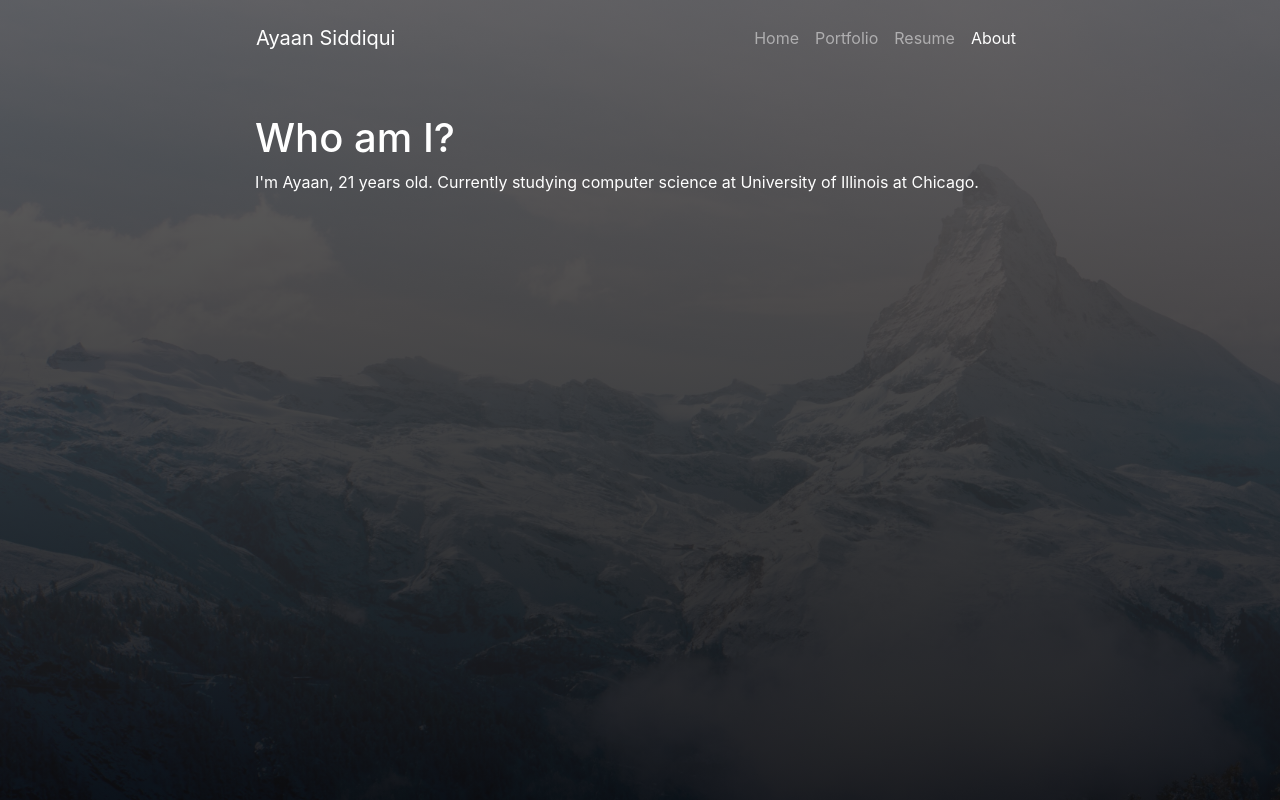
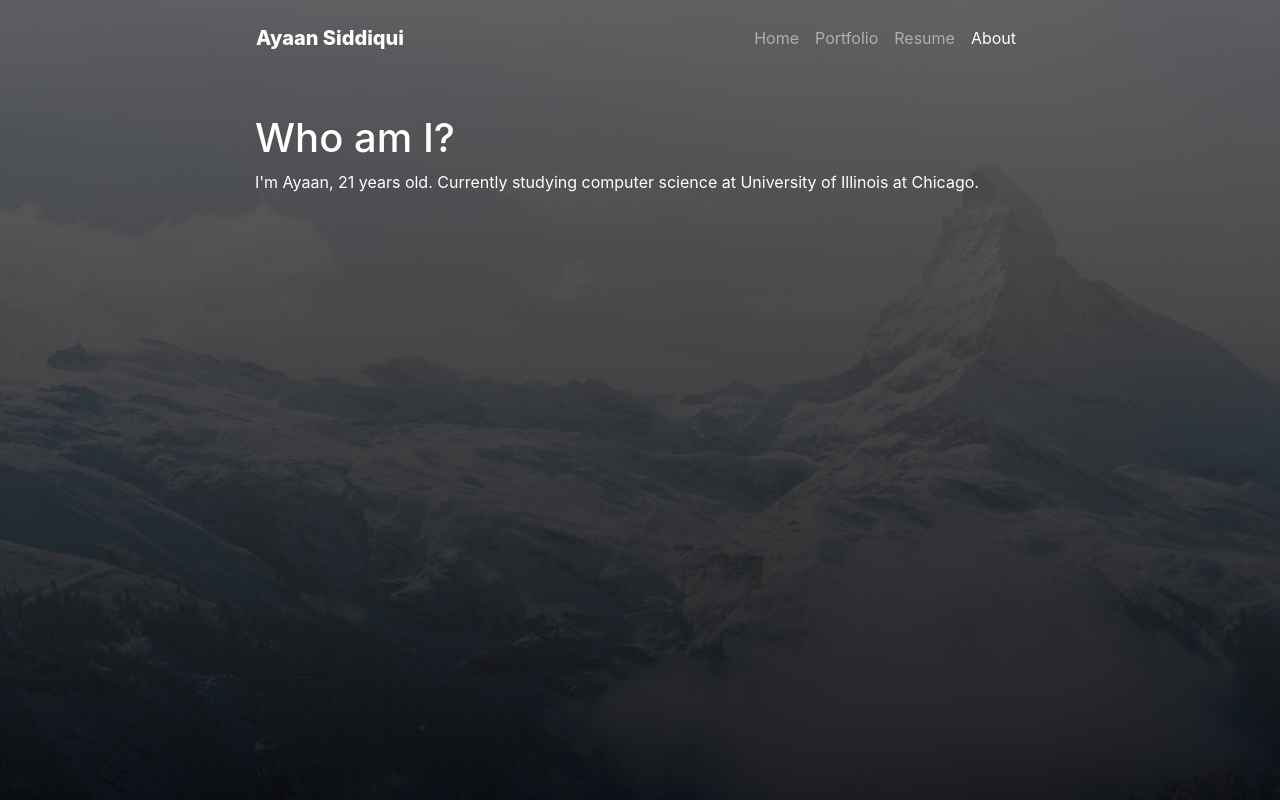
Before and after one commit to ayaanqui/ayaanqui.com, a Next.js app: page /about in a window 1280 px wide. Built offline with nearby package versions, Linux system fonts and the light colour scheme.

Commit message:
Changed colors

```diff
--- a/components/RepoCard/RepoCard.module.css
+++ b/components/RepoCard/RepoCard.module.css
@@ -28,5 +28,5 @@
 }
 
 .description p {
-    color: #fdfdfd;
+    color: rgba(255, 255, 255, 0.7);
 }
--- a/public/css/custom.css
+++ b/public/css/custom.css
@@ -16,3 +16,11 @@ a:hover {
     border-radius: 10px;
     margin: 0px -15px;
 }
+
+.list-group-item {
+    border: 1px solid rgba(0,0,0,0.25)!important;
+}
+
+.navbar-brand {
+    font-weight: 800!important;
+}
```
